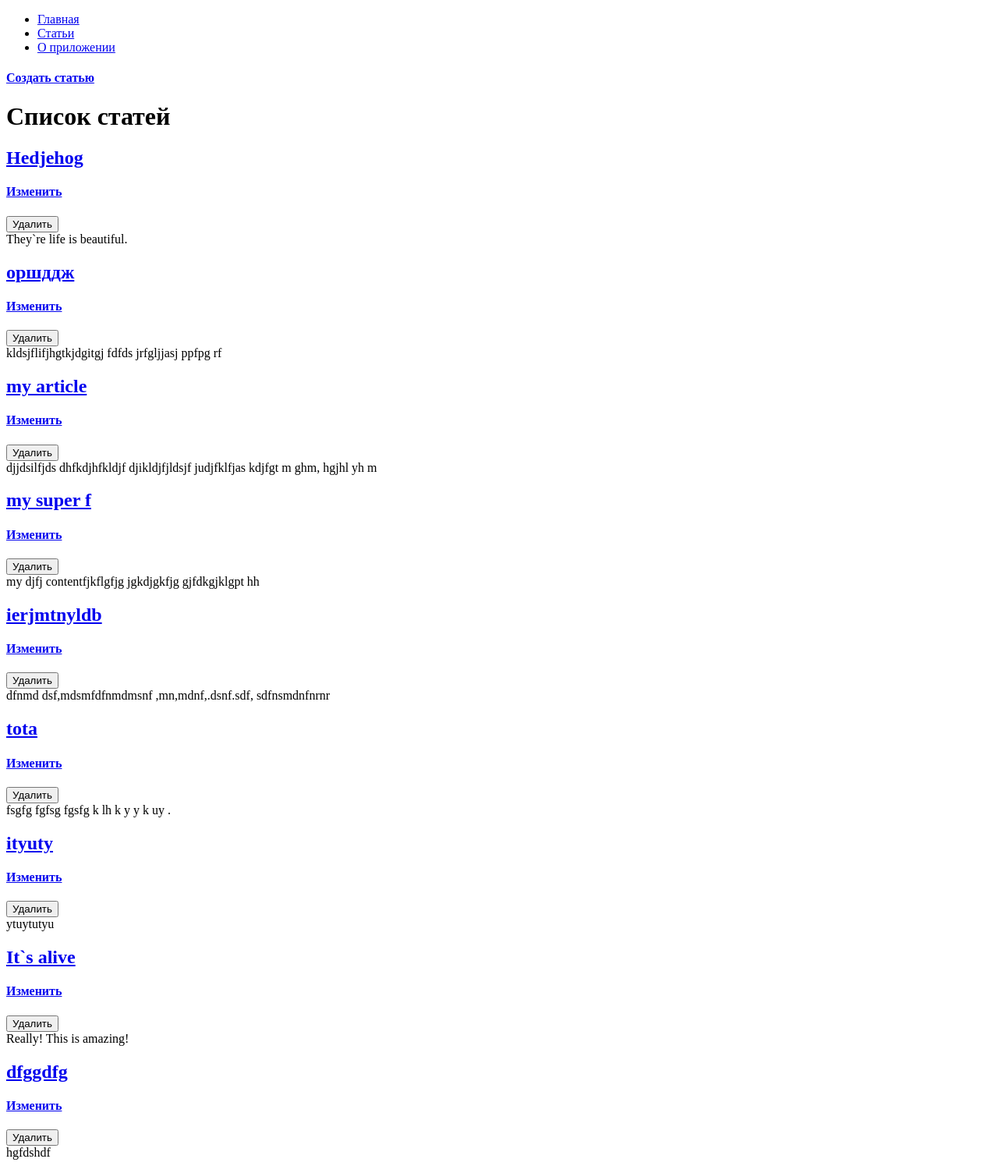
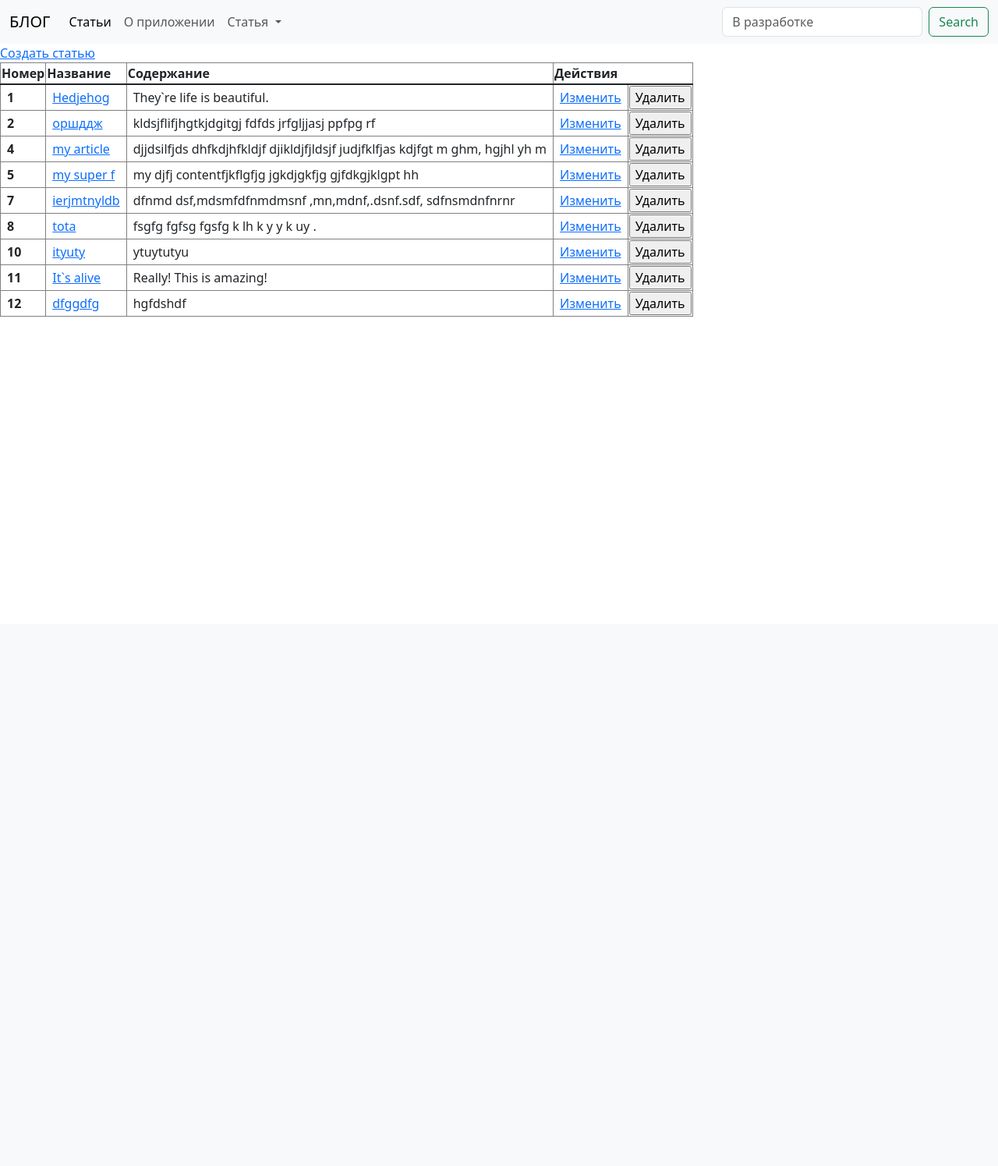
Before and after one commit to Ker0s1n/hexlet-django-blog, a Django app: page /articles/ in a window 1280 px wide. Shown: the whole page at 78% size. After the commit the page ends 406 px from the top, so only its background shows below. Run offline with Django 5.2, Linux system fonts and the light colour scheme; data comes from the database, SQL or seed files in the repository; both versions use the stored data as it was after the commit.

Commit message:
experiments with bootstrap and django

```diff
--- a/hexlet_django_blog/templates/articles/index.html
+++ b/hexlet_django_blog/templates/articles/index.html
@@ -1,27 +1,31 @@
 {% extends "base.html" %}
 
 {% block content %}
-<h4>
-    <a href="{% url 'article_create' %}">Создать статью</a>
-</h4>
-<h1>Список статей</h1>
+<table class="table-bordered table-striped">
+    <thead>
+        <tr><a href="{% url 'article_create' %}">Создать статью</a></tr>
+        <tr>
+            <th scope="col">Номер</th>
+            <th scope="col">Название</th>
+            <th scope="col">Содержание</th>
+            <th colspan="2">Действия</th>
+        </tr>
+    </thead>
+    <tbody class="table-group-divider">
         {% for article in articles %}
-<div>
-    <div>
-        <h2>
-            <a href="{% url 'article_info' article.id %}">{{ article.name }}</a>
-        </h2>
-    </div>
-    <div>
-        <h4><a href="{% url 'article_update' article.id %}">Изменить</a></h4>
-    </div>
-    <div>
+        <tr>
+            <th class="px-2" scope="row">{{ article.id }}</th>
+            <td class="px-2"><a href="{% url 'article_info' article.id %}">{{ article.name }}</a></td>
+            <td class="px-2">{{ article.body }}</td>
+            <td class="px-2"><h7><a href="{% url 'article_update' article.id %}">Изменить</a></h7></td>
+            <td>
                 <form action="{% url 'article_delete' article.id %}" method="post">
                     {% csrf_token %}
                     <input type="submit" value="Удалить">
                 </form>
-    </div>
-</div>
-<div>{{ article.body|slice:":200" }}</div>
+            </td>
+        </tr>
         {% endfor %}
+    </tbody>
+</table>
 {% endblock %}
--- a/hexlet_django_blog/templates/base.html
+++ b/hexlet_django_blog/templates/base.html
@@ -3,30 +3,61 @@
 
 <head>
     <title>{% block title %}Django на Хекслете{% endblock %}</title>
+    <link href="https://cdn.jsdelivr.net/npm/bootstrap@5.3.3/dist/css/bootstrap.min.css" rel="stylesheet"
+        integrity="sha384-QWTKZyjpPEjISv5WaRU9OFeRpok6YctnYmDr5pNlyT2bRjXh0JMhjY6hW+ALEwIH" crossorigin="anonymous">
 </head>
 
 <body>
     {% if messages %}
-    <ul class="messages">
-        {% for message in messages %}
-        <li{% if message.tags %} class="{{ message.tags }}" {% endif %}>{{ message }}</li>
-        {% endfor %}
-    </ul>
+    {% for message in messages %}
+        <p {% if message.tags %} class="text-bg-{{ message.tags }} p-3 text-center" {% endif %}>{{ message }}<p>
+            {% endfor %}
     {% endif %}
 
     <div id="sidebar">
         {% block sidebar %}
-        <ul>
-            <li><a href="/">Главная</a></li>
-            <li><a href="/articles/">Статьи</a></li>
-            <li><a href="/about/">О приложении</a></li>
-        </ul>
+        <nav class="navbar navbar-expand-lg bg-body-tertiary">
+            <div class="container-fluid">
+              <a class="navbar-brand" href="/">БЛОГ</a>
+              <button class="navbar-toggler" type="button" data-bs-toggle="collapse" data-bs-target="#navbarSupportedContent" aria-controls="navbarSupportedContent" aria-expanded="false" aria-label="Toggle navigation">
+                <span class="navbar-toggler-icon"></span>
+              </button>
+              <div class="collapse navbar-collapse" id="navbarSupportedContent">
+                <ul class="navbar-nav me-auto mb-2 mb-lg-0">
+                  <li class="nav-item">
+                    <a class="nav-link active" aria-current="page" href="/articles/">Статьи</a>
+                  </li>
+                  <li class="nav-item">
+                    <a class="nav-link" href="/about/">О приложении</a>
+                  </li>
+                  <li class="nav-item dropdown">
+                    <a class="nav-link dropdown-toggle" href="/article/" role="button" data-bs-toggle="dropdown" aria-expanded="false">
+                        Статья
+                    </a>
+                    <ul class="dropdown-menu">
+                      <li><a class="dropdown-item" href="#">Создать</a></li>
+                      <li><a class="dropdown-item" href="#">Изменить</a></li>
+                      <li><hr class="dropdown-divider"></li>
+                      <li><a class="dropdown-item" href="#">Удалить</a></li>
+                    </ul>
+                  </li>
+                </ul>
+                <form class="d-flex" role="search">
+                  <input class="form-control me-2" type="search" placeholder="В разработке" aria-label="Search">
+                  <button class="btn btn-outline-success" type="submit">Search</button>
+                </form>
+              </div>
+            </div>
+          </nav>
         {% endblock %}
     </div>
     <div id="content">
         {% block content %}
         {% endblock %}
     </div>
+    <script src="https://cdn.jsdelivr.net/npm/bootstrap@5.3.3/dist/js/bootstrap.bundle.min.js"
+        integrity="sha384-YvpcrYf0tY3lHB60NNkmXc5s9fDVZLESaAA55NDzOxhy9GkcIdslK1eN7N6jIeHz"
+        crossorigin="anonymous"></script>
 </body>
 
 </html>
```
Also changed, not shown: hexlet_django_blog/settings.py (+44 -40 lines), hexlet_django_blog/templates/articles/info.html (+28 -6 lines), hexlet_django_blog/templates/index.html (+22 -1 lines), db.sqlite3, static/img/hej.jpg (added), static/img/hejhog.jpg (added), static/img/hog.jpg (added). Lines whose indentation alone changed are shown as unchanged.
